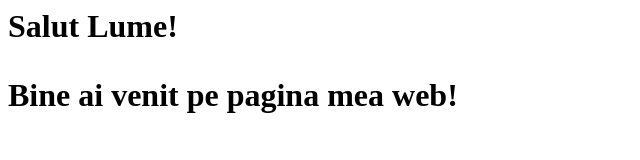
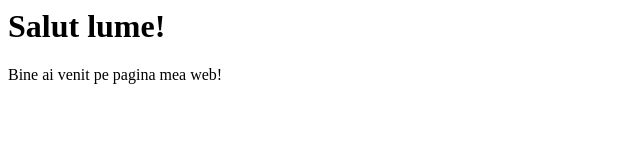
Before and after one commit to ZambalicRazvan/Proiect-web-demo, a plain HTML site: page index.html in a window 1280 px wide. Shown: the whole page, without its empty margins (0-640 px from the left). Drawn offline with Linux system fonts and the light colour scheme.

```diff
--- a/index.html
+++ b/index.html
@@ -1,2 +1,2 @@
-<h1>Salut Lume!<h1>
+<h1>Salut lume!</h1>
 <p>Bine ai venit pe pagina mea web!</p>
```
